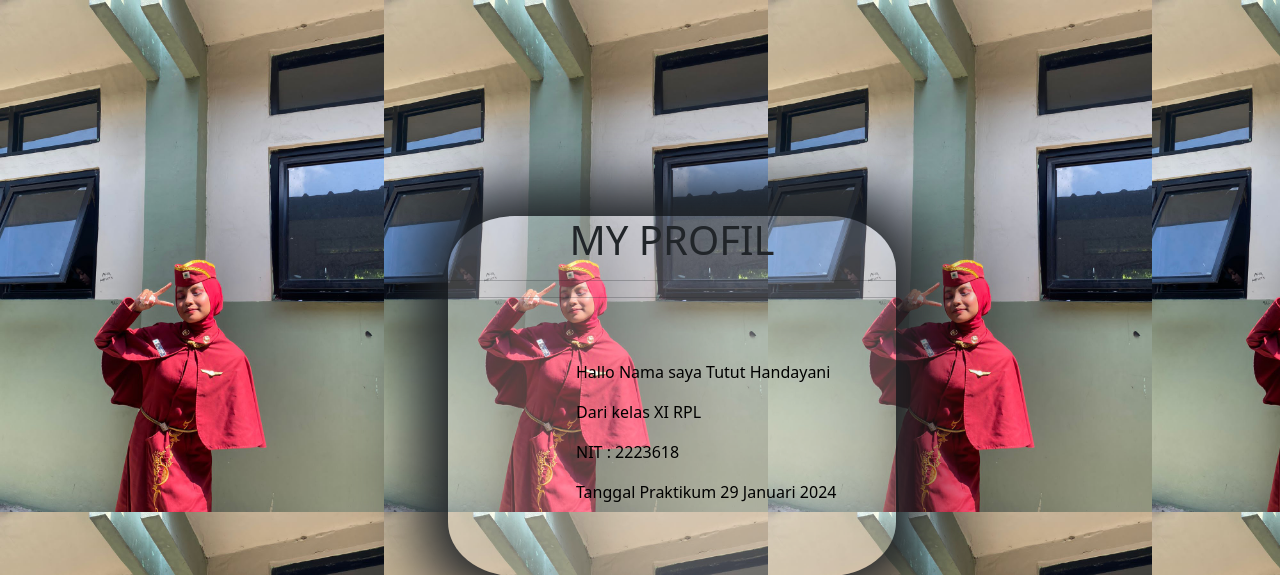
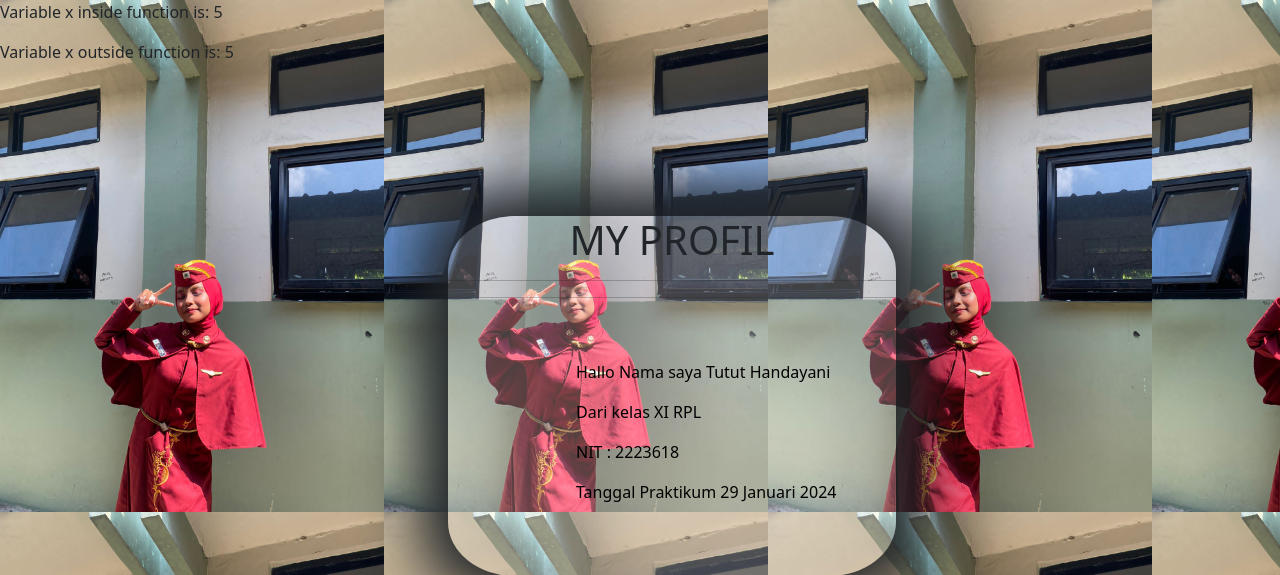
Before and after one commit to TututHandayani21/Latihan_Php, a PHP site: page / in a window 1280 px wide. Shown: the top 575 px of the page. Run offline with PHP 8.4, Linux system fonts and the light colour scheme.

Commit message:
Belajar_php

```diff
--- a/1.PHP Tutorial/13.Php Operators/index.php
+++ b/1.PHP Tutorial/13.Php Operators/index.php
@@ -23,7 +23,12 @@
     </div>
 
 <div class="isi">
+    <?php
+    $x = 10;
+    $y = 6;
 
+    echo $x + $y;
+    ?>
 </div>
 </body>
 </html>
--- a/1.PHP Tutorial/4.Php Variabel/index.php
+++ b/1.PHP Tutorial/4.Php Variabel/index.php
@@ -23,6 +23,17 @@
     </div>
 
 <div class="isi">
+<?php
+$x = 5; // global scope
+
+function myTest() {
+    global $x;
+  // using x inside this function will generate an error
+  echo "<p>Variable x inside function is: $x</p>";}
+myTest();
+
+echo "<p>Variable x outside function is: $x</p>";
+?>
 
 </div>
 </body>
--- a/1.PHP Tutorial/6.Php Data Types/index.php
+++ b/1.PHP Tutorial/6.Php Data Types/index.php
@@ -23,7 +23,10 @@
     </div>
 
 <div class="isi">
-
+    <?php
+    $x = 5;
+    var_dump($x);
+    ?>
 </div>
 </body>
 </html>
```
